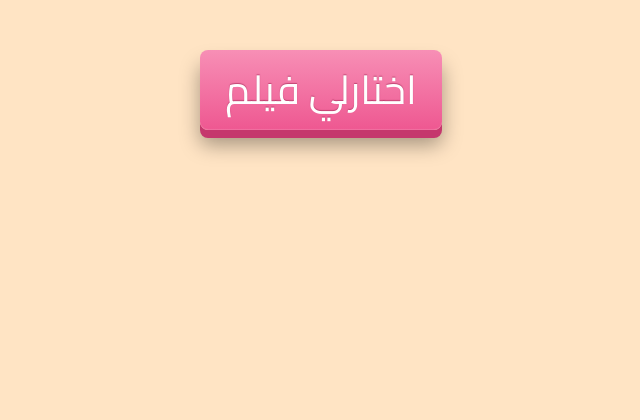
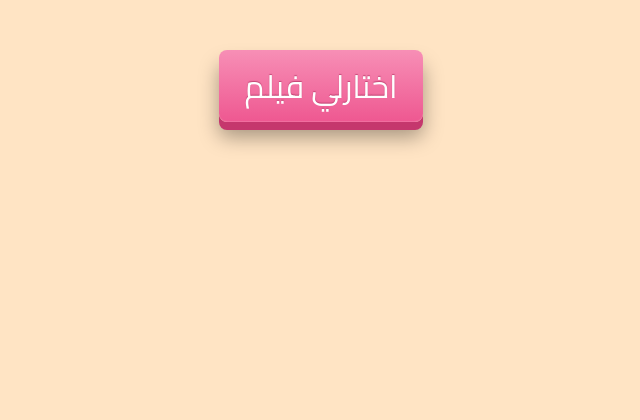
Before and after one commit to error17191/film-db, a PHP site: page /public/index.html in a window 1280 px wide. Shown: the top 420 px of the page, without its empty margins (319-959 px from the left). Run offline with PHP 8.4, Linux system fonts and the light colour scheme.

Commit message:
Changed Button font size

```diff
--- a/public/style.css
+++ b/public/style.css
@@ -21,7 +21,7 @@ body {
     -moz-transition: -moz-box-shadow .1s ease-in-out;
     -o-transition: -o-box-shadow .1s ease-in-out;
     transition: box-shadow .1s ease-in-out;
-    font-size: 40px;
+    font-size: 32px;
     color: #fff;
     cursor: pointer;
 }
```
